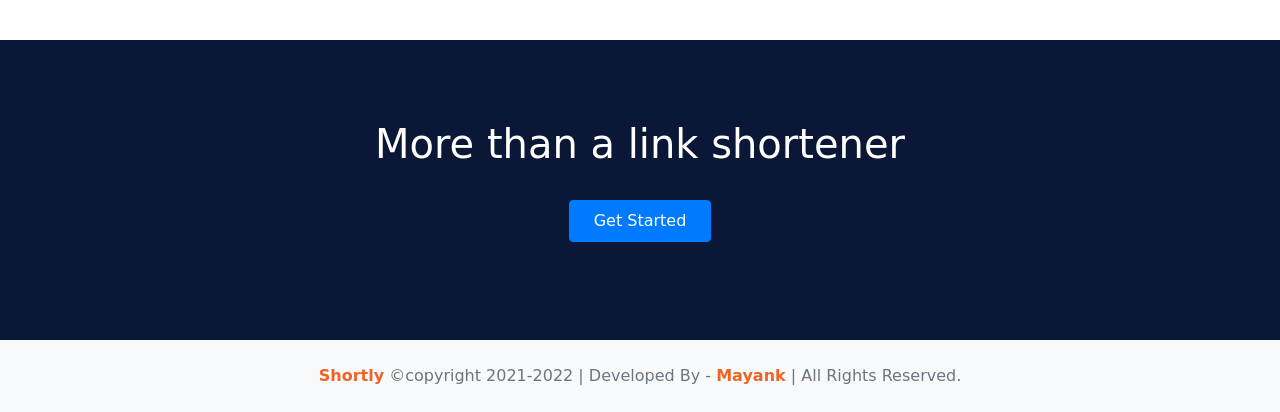
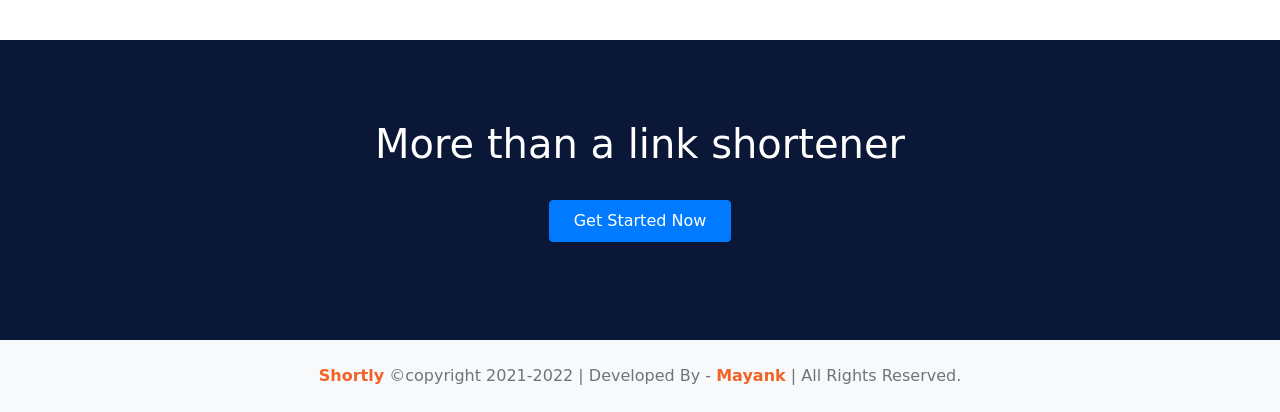
Before and after one commit to zestrixx/URLshortener, a Django app: page / in a window 1280 px wide. Shown: the part 580-992 px from the top of the page. Run offline with Django 3.2, Linux system fonts and the light colour scheme; some libraries are stand-ins or nearby versions; some web fonts are replaced.

Commit message:
modified image position

```diff
--- a/templates/home.html
+++ b/templates/home.html
@@ -10,14 +10,14 @@
             <a href="/dashboard" style="border-radius:50px;" class="btn btn-primary p-3 mt-3">Get Started for Free</a>
         </div>
         <div class="col-md-4" style="margin-top:-60px;">
-            <img src="{%static 'img1.png' %}" style="width:450px; height:300px;">
+            <img src="{%static 'img1.png' %}" style="width:450px; height:300px; padding-right: 30px;">
         </div>
     </div>
 </div>
 
 <div class="main mt-4" style="background-color: #0b1736; height: 300px; text-align: center; padding: 80px 0px;">
     <h1 style="color: white;">More than a link shortener</h1>
-    <a href="/dashboard" class="btn btn-primary pt-2 pb-2 pl-4 pr-4 mt-4">Get Started</a>
+    <a href="/dashboard" class="btn btn-primary pt-2 pb-2 pl-4 pr-4 mt-4">Get Started Now</a>
 </div>
 
 
```
